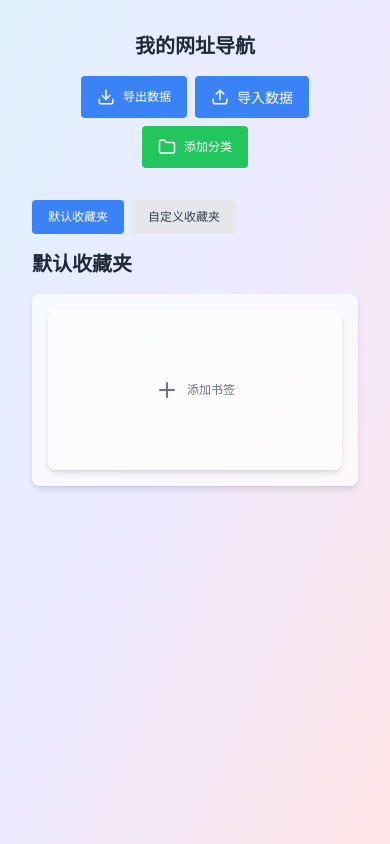
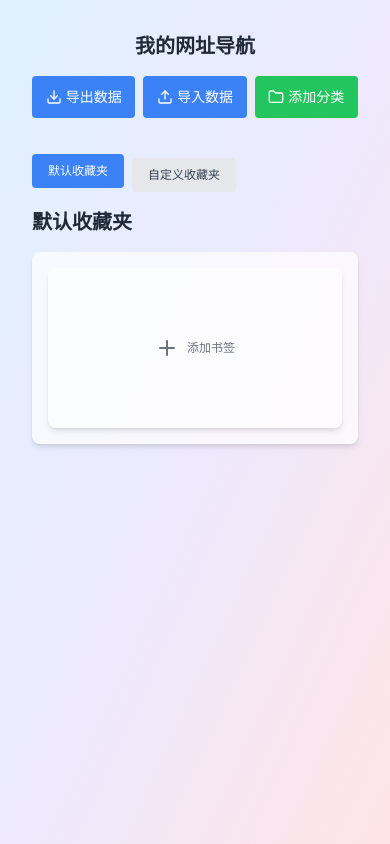
Before and after one commit to Neonity2020/next-bookmark, a Next.js app: page / in a window 390 px wide. Built offline with nearby package versions, Linux system fonts and the light colour scheme.

Commit message:
移动端UI优化2

```diff
--- a/src/app/page.tsx
+++ b/src/app/page.tsx
@@ -192,19 +192,19 @@ function App() {
         {/* 分类管理区域 */}
         <div className="mb-8 flex flex-col sm:flex-row items-center justify-between space-y-4 sm:space-y-0">
           <h1 className="text-xl sm:text-4xl font-bold text-gray-800 whitespace-nowrap">我的网址导航</h1>
-          <div className="flex flex-wrap justify-center sm:justify-start items-center gap-2">
+          <div className="w-full sm:w-auto grid grid-cols-3 sm:flex sm:flex-wrap gap-2">
             {/* 导出按钮 */}
             <button
               onClick={exportData}
-              className="px-4 py-2 h-[42px] bg-blue-500 text-white rounded hover:bg-blue-600 transition-colors flex items-center whitespace-nowrap"
+              className="px-2 sm:px-4 py-2 h-[42px] bg-blue-500 text-white rounded hover:bg-blue-600 transition-colors flex items-center justify-center whitespace-nowrap text-sm sm:text-base"
             >
-              <Download className="inline-block mr-2" size={18} />
+              <Download className="inline-block mr-1 sm:mr-2" size={16} />
               导出数据
             </button>
 
             {/* 导入按钮 */}
-            <label className="px-4 py-2 h-[42px] bg-blue-500 text-white rounded hover:bg-blue-600 transition-colors flex items-center cursor-pointer whitespace-nowrap">
-              <Upload className="inline-block mr-2" size={18} />
+            <label className="px-2 sm:px-4 py-2 h-[42px] bg-blue-500 text-white rounded hover:bg-blue-600 transition-colors flex items-center justify-center cursor-pointer whitespace-nowrap text-sm sm:text-base">
+              <Upload className="inline-block mr-1 sm:mr-2" size={16} />
               导入数据
               <input
                 type="file"
@@ -217,21 +217,21 @@ function App() {
             {/* 添加分类按钮 */}
             <button
               onClick={() => setIsCategoryModalOpen(true)}
-              className="px-4 py-2 h-[42px] bg-green-500 text-white rounded hover:bg-green-600 transition-colors flex items-center whitespace-nowrap"
+              className="px-2 sm:px-4 py-2 h-[42px] bg-green-500 text-white rounded hover:bg-green-600 transition-colors flex items-center justify-center whitespace-nowrap text-sm sm:text-base"
             >
-              <Folder className="inline-block mr-2" size={18} />
+              <Folder className="inline-block mr-1 sm:mr-2" size={16} />
               添加分类
             </button>
           </div>
         </div>
 
         {/* 分类标签页 */}
-        <div className="flex mb-4 space-x-2">
+        <div className="flex flex-wrap mb-4 space-x-2 space-y-2">
           {categories.map(category => (
             <div key={category.id} className="flex items-center">
               <button
                 onClick={() => setActiveCategory(category.id)}
-                className={`px-4 py-2 rounded ${
+                className={`px-4 py-2 rounded break-words max-w-[200px] ${
                   activeCategory === category.id
                     ? 'bg-blue-500 text-white'
                     : 'bg-gray-200 text-gray-700'
```
